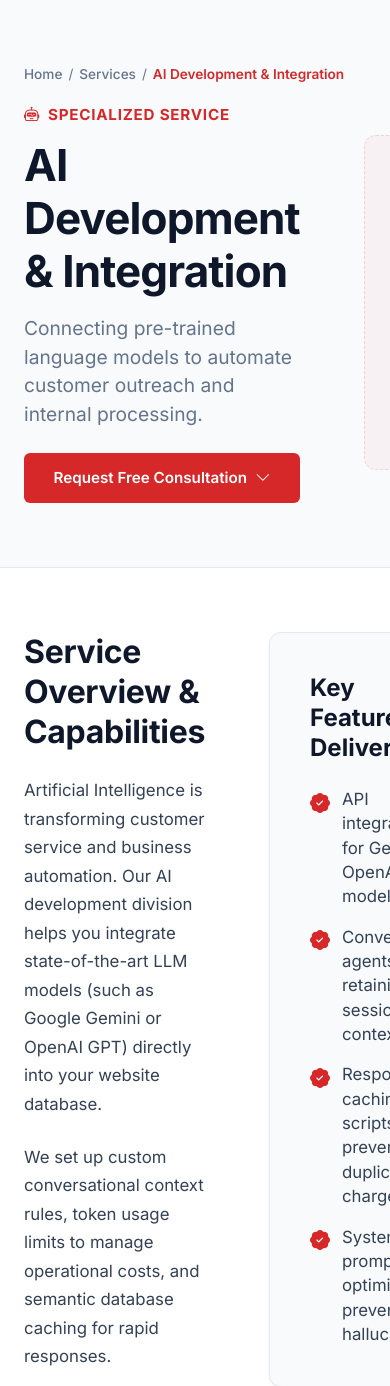
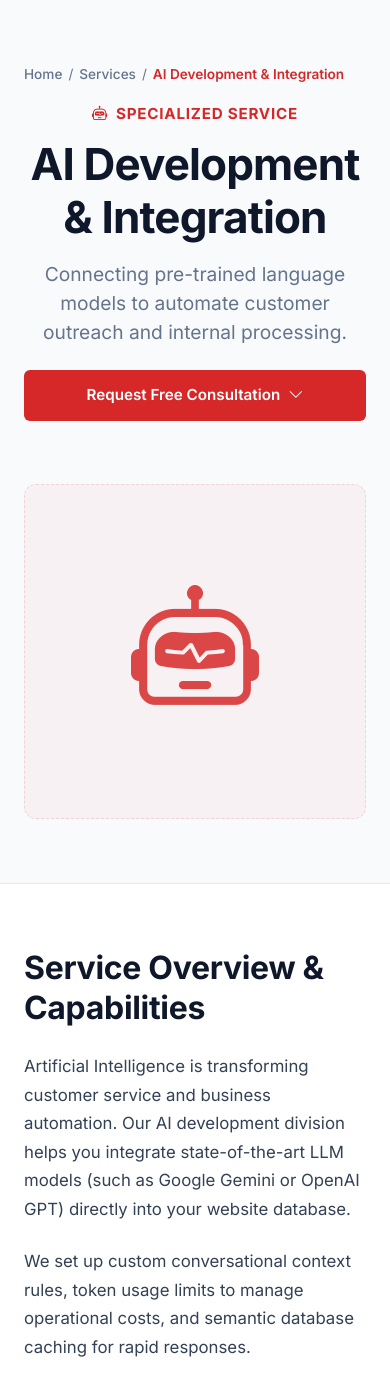
Before and after one commit to globaltechvibers/globaltechvibers, a Flask app: page /services/ai-development in a window 390 px wide; the page is wider, and only the part inside the window is pictured. Shown: the part 80-1466 px from the top of that part. Run offline with Flask 3, Linux system fonts and the light colour scheme; some libraries are stand-ins or nearby versions.

Commit message:
style: make SEO service landing template fully responsive on mobile screen viewports

```diff
--- a/templates/services/seo_service.html
+++ b/templates/services/seo_service.html
@@ -10,6 +10,52 @@
 {% block twitter_description %}{{ service.meta_desc }}{% endblock %}
 
 {% block extra_head %}
+<!-- Localized Responsive Styling overrides -->
+<style>
+    .seo-hero-grid {
+        display: grid;
+        grid-template-columns: 1.2fr 0.8fr;
+        gap: var(--spacing-xl);
+        align-items: center;
+    }
+    .seo-process-grid {
+        display: grid;
+        grid-template-columns: repeat(5, 1fr);
+        gap: var(--spacing-md);
+    }
+    .seo-industries-grid {
+        display: grid;
+        grid-template-columns: 1fr 1fr;
+        gap: var(--spacing-sm);
+    }
+    @media (max-width: 992px) {
+        .seo-process-grid {
+            grid-template-columns: repeat(3, 1fr);
+        }
+    }
+    @media (max-width: 768px) {
+        .seo-hero-grid {
+            grid-template-columns: 1fr;
+            text-align: center;
+        }
+        .seo-hero-grid .reveal-left {
+            text-align: center;
+            display: flex;
+            flex-direction: column;
+            align-items: center;
+        }
+        .seo-hero-grid .reveal-right {
+            display: none; /* Save viewport space by hiding large icons on mobile */
+        }
+        .seo-process-grid {
+            grid-template-columns: 1fr;
+        }
+        .seo-industries-grid {
+            grid-template-columns: 1fr;
+        }
+    }
+</style>
+
 <!-- Schema.org Service JSON-LD -->
 <script type="application/ld+json">
 {
@@ -63,7 +109,7 @@
     <div class="container">
         <!-- Breadcrumb Navigation -->
         <nav aria-label="breadcrumb" style="margin-bottom: var(--spacing-sm);">
-            <ol style="display: flex; list-style: none; padding: 0; margin: 0; font-size: 0.85rem; color: var(--color-text-muted); gap: 6px; flex-wrap: wrap;">
+            <ol style="display: flex; list-style: none; padding: 0; margin: 0; font-size: 0.85rem; color: var(--color-text-muted); gap: 6px; flex-wrap: wrap; justify-content: inherit;">
                 <li><a href="/" style="color: var(--color-text-muted); font-weight: 500;">Home</a></li>
                 <li>/</li>
                 <li><a href="/services" style="color: var(--color-text-muted); font-weight: 500;">Services</a></li>
@@ -72,7 +118,7 @@
             </ol>
         </nav>
 
-        <div style="display: grid; grid-template-columns: 1.2fr 0.8fr; gap: var(--spacing-xl); align-items: center;" class="grid-2">
+        <div class="seo-hero-grid">
             <div class="reveal reveal-left active">
                 <span style="font-weight: 700; color: var(--color-primary); font-size: 0.95rem; text-transform: uppercase; letter-spacing: 0.05em; display: inline-flex; align-items: center; gap: 8px; margin-bottom: 12px;">
                     <i class="bi {{ service.icon }}"></i> Specialized Service
@@ -92,7 +138,7 @@
 <!-- 2. Service Overview & 3. Key Features -->
 <section class="section">
     <div class="container">
-        <div style="display: grid; grid-template-columns: 1.1fr 0.9fr; gap: var(--spacing-xl); align-items: start;" class="grid-2">
+        <div class="grid grid-2" style="gap: var(--spacing-xl); align-items: start;">
 
             <!-- Service Overview -->
             <div class="reveal reveal-up active">
@@ -138,7 +184,7 @@
             <p>We combine clean engineering standards with agile delivery frameworks to deliver reliable platforms.</p>
         </div>
 
-        <div style="display: grid; grid-template-columns: repeat(5, 1fr); gap: var(--spacing-md);" class="grid-2">
+        <div class="seo-process-grid">
             {% set process_steps = [
                 ('1. Discovery', 'bi-search', 'Gathering technical requirements, architecture design, and database planning.'),
                 ('2. Architecture', 'bi-diagram-3', 'Structuring schemas, data structures, and secure blueprint routing definitions.'),
@@ -183,7 +229,7 @@
             <div class="reveal reveal-right active">
                 <h3 style="font-size: 1.75rem; margin-bottom: var(--spacing-md); color: var(--color-dark-navy);">Industries We Serve</h3>
                 <p style="color: var(--color-text-muted); margin-bottom: var(--spacing-md); font-size: 0.95rem;">Our architectures are tailored to meet constraints unique to each sector:</p>
-                <div style="display: grid; grid-template-columns: 1fr 1fr; gap: var(--spacing-sm);">
+                <div class="seo-industries-grid">
                     {% for industry, icon in service.industries %}
                     <div style="background-color: var(--color-section-bg); border: 1px solid var(--color-border); border-radius: var(--radius-sm); padding: var(--spacing-sm) var(--spacing-md); display: flex; align-items: center; gap: 12px;">
                         <i class="bi {{ icon }}" style="font-size: 1.35rem; color: var(--color-primary);"></i>
```
